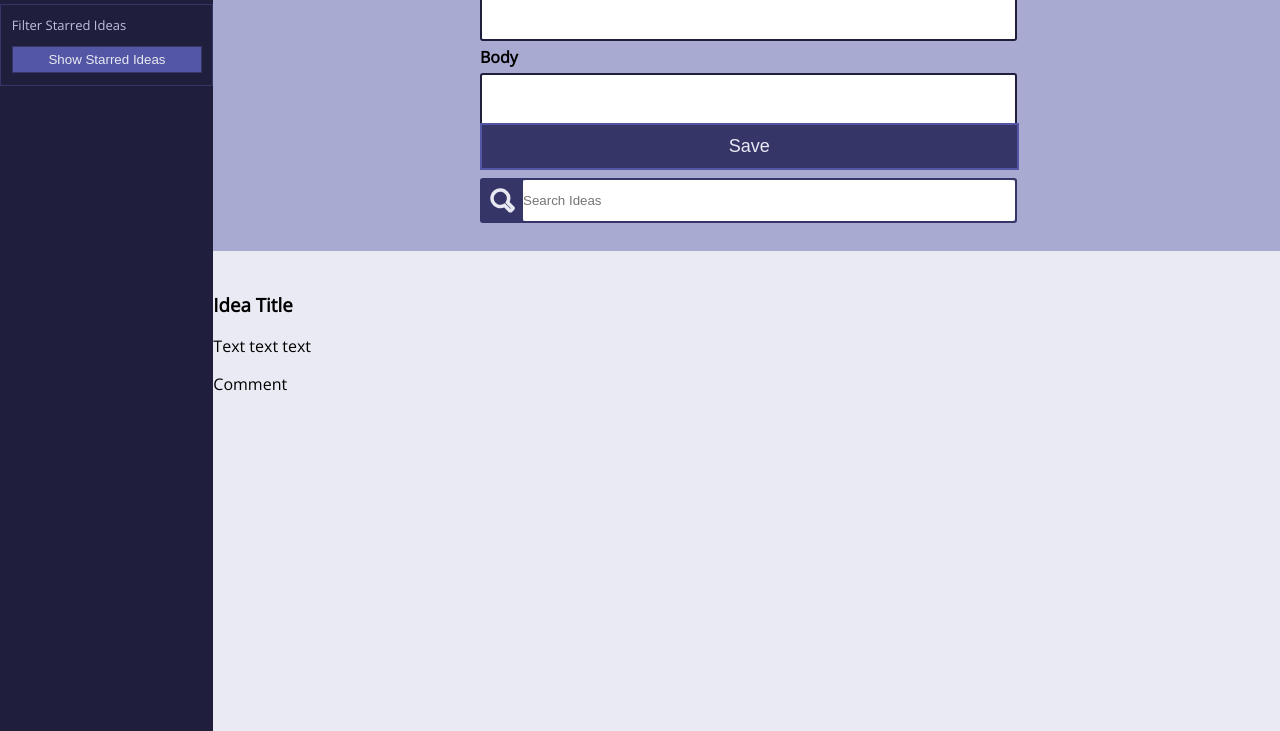
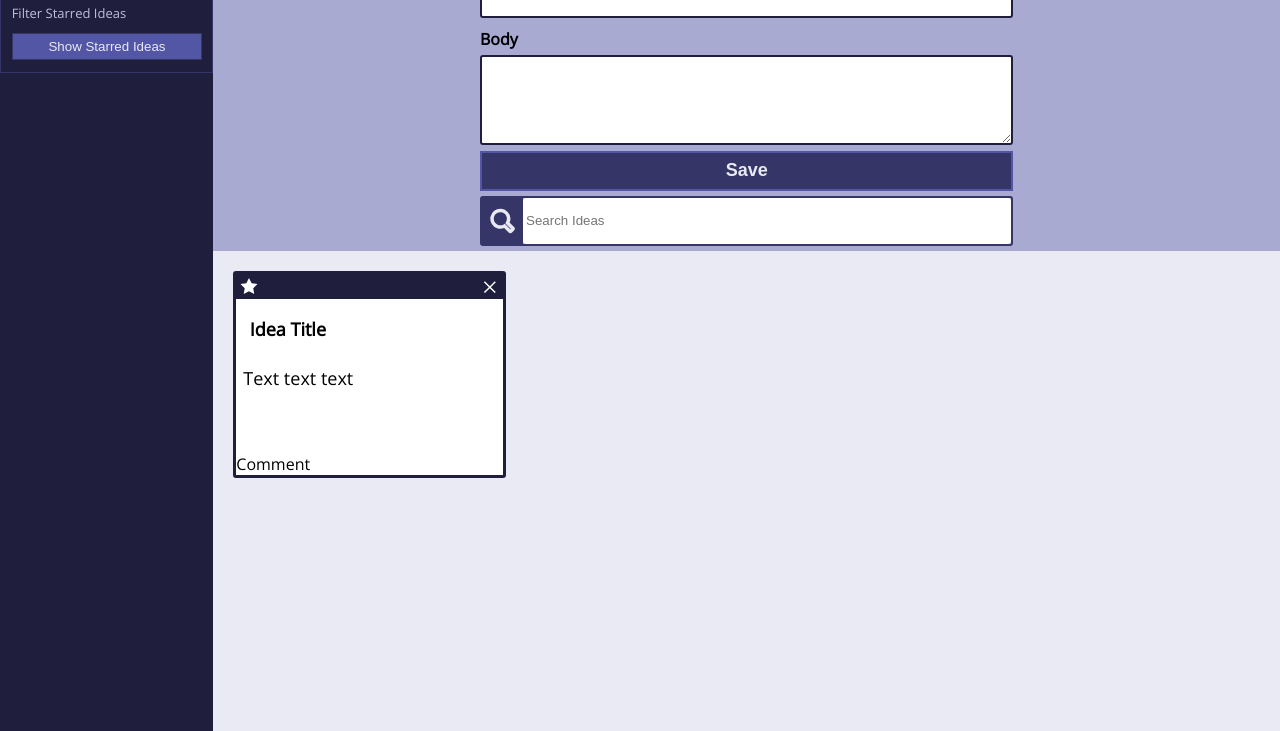
Before and after one commit to CodeMeister362/Idea-Box, a plain HTML site: page index.html in a window 1280 px wide. Shown: the part 69-800 px from the top of the page. Drawn offline with nearby package versions, Linux system fonts and the light colour scheme.

Commit message:
Adds corrected input fields and new idea card

```diff
--- a/index.html
+++ b/index.html
@@ -7,7 +7,7 @@
   </head>
   <body>
     <nav>
-      <h1 class="header">IdeaBox</h1>
+      <p class="header">IdeaBox</p>
       <div class ="nav-box">
         <p class="nav-title">Filter Starred Ideas</p>
         <button class="show-btn">Show Starred Ideas</button>
@@ -22,7 +22,7 @@
           </div>
           <div class="form-divs">
             <p class="input-headers">Body</p>
-            <input type="text" class="js-body-input input" id="body">
+            <textarea class="js-body-input input" id="body"></textarea>
           </div>
           <div class="form-divs">
             <button class="js-save save-btn" disabled>Save</button>
@@ -34,13 +34,13 @@
         </form>
       </section>
       <section class='js-idea-container' id="bottom-container">
-        <div>
-          <header>
-            <img class="star">
-            <img class="delete">
+        <div class="card">
+          <header class="card-header">
+            <img class="star" src="assests/star.svg">
+            <img class="delete" src="assests/delete.svg">
           </header>
-          <h1>Idea Title</h1>
-          <p>Text text text</p>
+          <p class="header">Idea Title</p>
+          <p class="card-text">Text text text</p>
           <div class="comment">Comment</div>
         </div>
       </section>
--- a/styles.css
+++ b/styles.css
@@ -2,6 +2,7 @@ body {
   display: flex;
   font-family: 'open sans', sans-serif;
   margin: 0;
+  font-weight: lighter;
 }
 
 nav {
@@ -13,9 +14,11 @@ nav {
   background-color: #1f1f3d;
 }
 
-.header {
+.header,
+.save-btn {
   font-weight: bold;
   padding-left: 5%;
+  font-size: 18px;
 }
 
 .nav-box {
@@ -77,49 +80,85 @@ nav {
 }
 
 .form-divs {
-    width: 100%;
-    /* display: flex; */
-    /* flex-direction: column; */
-    /* justify-content: space-between; */
-}
+    display: flex;
+    flex-direction: column;
+  }
 
-input {
-    width: 100%;
+#body {
+    display: flex;
+    font-family: 'open sans', sans-serif;
+    height: 80px;
+  }
+
+input,
+textarea {
     border: 2px solid #1f1f3d;
     border-radius: 3px;
-    padding: 0;
+    padding: 3px;
     margin: 0;
-}
-
-#title {
-    height: 85%;
-}
-
-#body {
-    height: 150%;
+    height: 40px;
 }
 
 .save-btn {
-    width: 101%;
     background-color: #353567;
     color: #eaeaf4;
     border: 2px solid #5356a4;
-    height: 175%;
-    font-size: 18px;
+    height: 40px;
+    padding: 0;
 }
 
 #search-bar {
     display: flex;
+    flex-direction: row;
     border: 2px solid #353567;
     border-radius: 3px;
 }
 
 #search {
     border: none;
+    width: 100%;
 }
 
 #img-search {
+    display: flex;
     width: 25px;
     background-color: #353567;
     padding: 8px;
 }
+
+.card {
+  display: flex;
+  flex-direction: column;
+  border: #1f1f3d solid 3px;
+  background-color: #ffffff;
+  max-width: 25%;
+  margin: 20px;
+  border-radius: 3px;
+  justify-content: space-between;
+}
+
+.card-header {
+  display: flex;
+  justify-content: space-between;
+  align-items: center;
+  height: 12%;
+  background-color: #1f1f3d;
+}
+
+.star,
+.delete {
+  height: 25px;
+  background-color: #1f1f3d;
+}
+
+.card-text {
+  display: flex;
+  font-size: 18px;
+  padding: 7px;
+  margin: 0;
+  min-height: 80px;
+}
+
+.hidden {
+  display: none;
+}
```
